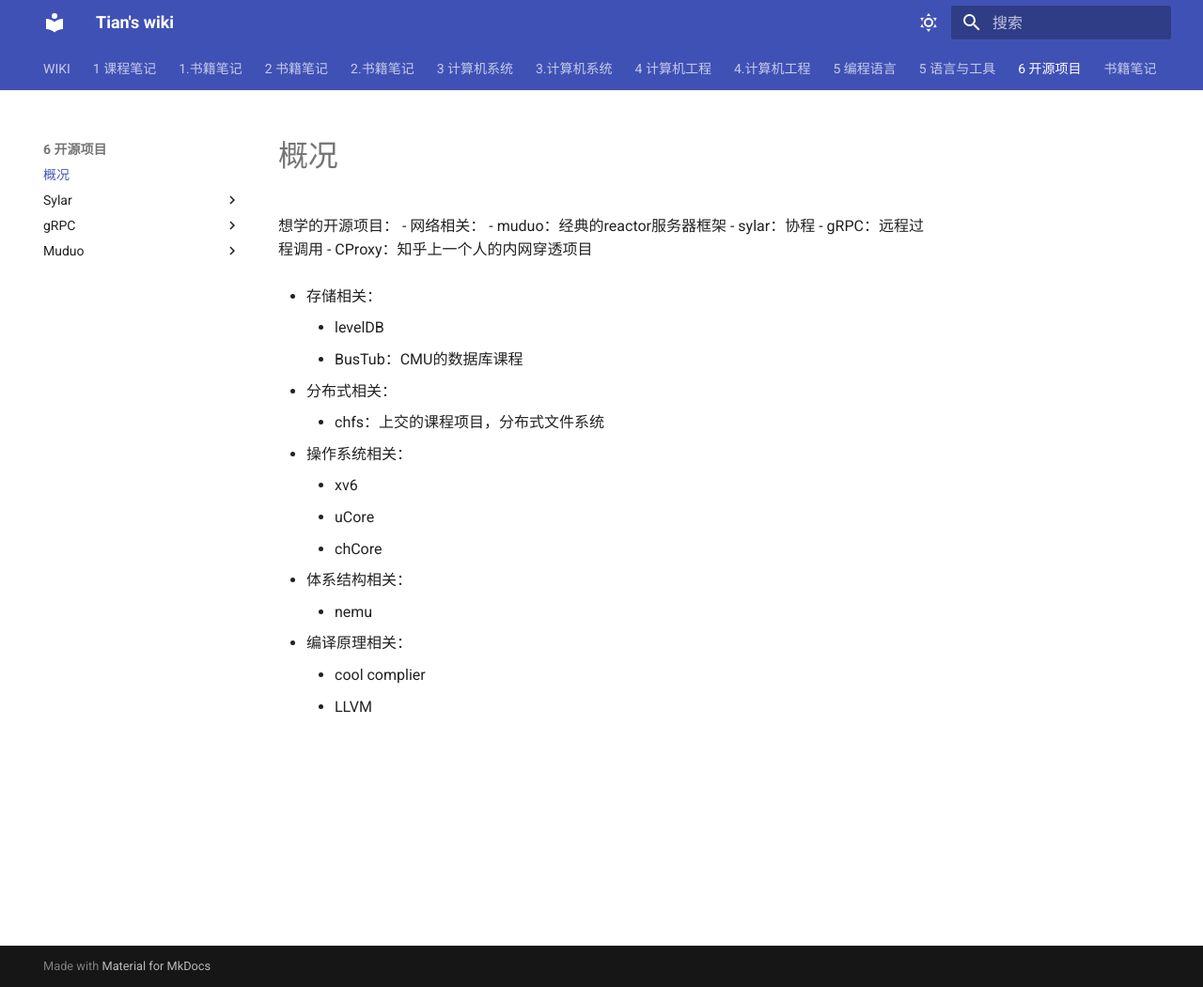
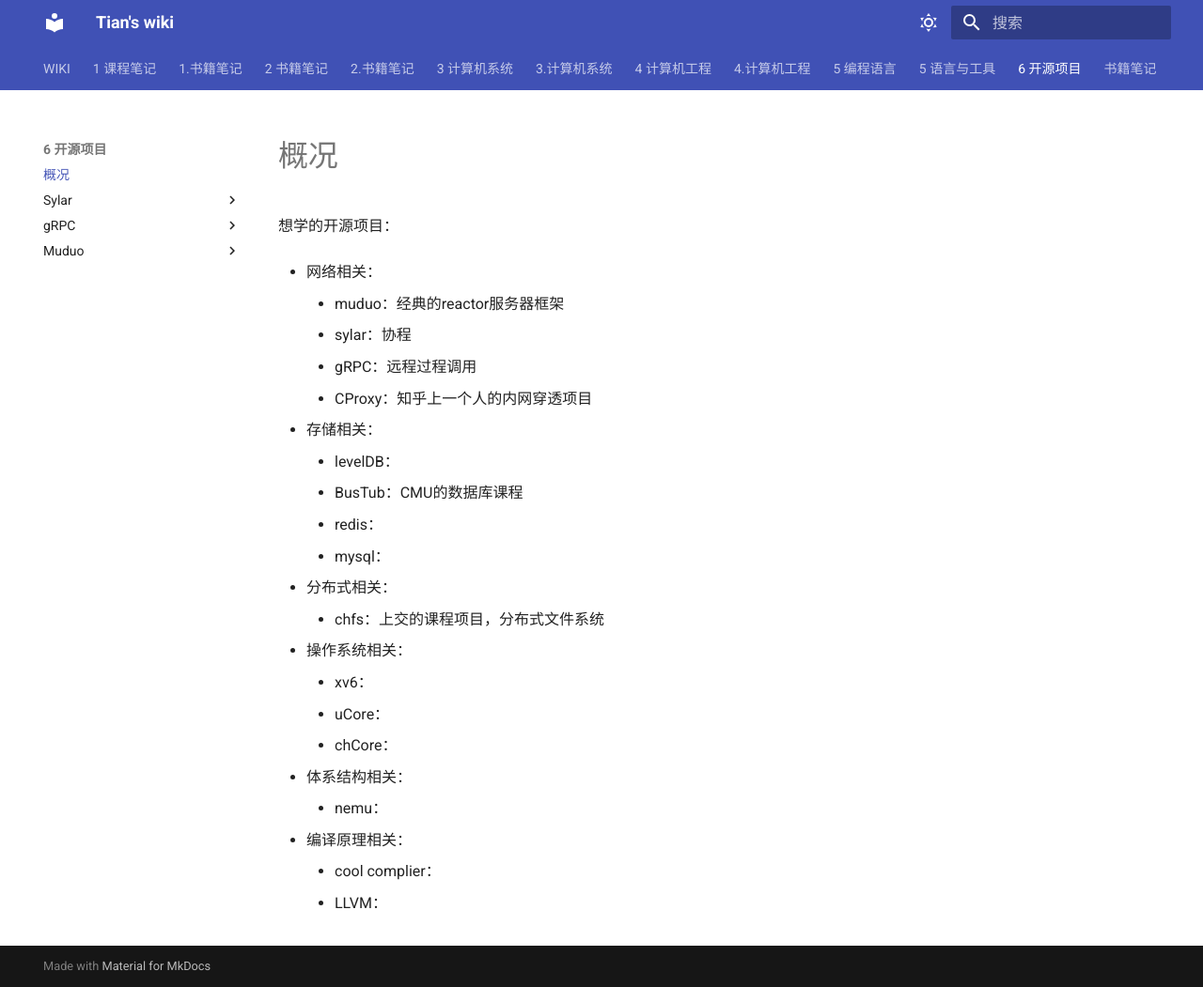
Before and after one commit to Tianpingan/wiki, an MkDocs documentation site: the page built from docs/6-开源项目/概况.md, in a window 1280 px wide and 1051 px high. Shown: the whole window at 94% size. Built offline with MkDocs 1.6.1 and Material for MkDocs 9.7.7, drawn with Linux system fonts in a browser that asks for light colours.

Commit message:
vault backup: 2022-08-27 18:33:37

```diff
--- a/docs/6-开源项目/概况.md
+++ b/docs/6-开源项目/概况.md
@@ -1,4 +1,5 @@
 想学的开源项目：
+
 - 网络相关：
 	- muduo：经典的reactor服务器框架
 	- sylar：协程
@@ -6,21 +7,23 @@
 	- CProxy：知乎上一个人的内网穿透项目
 
 - 存储相关：
-	- levelDB
+	- levelDB：
 	- BusTub：CMU的数据库课程
+	- redis：
+	- mysql：
 
 - 分布式相关：
 	- chfs：上交的课程项目，分布式文件系统
 
 
 - 操作系统相关：
-	- xv6
-	- uCore
-	- chCore
+	- xv6：
+	- uCore：
+	- chCore：
 
 - 体系结构相关：
-	- nemu
+	- nemu：
 
 - 编译原理相关：
-	- cool complier
-	- LLVM
+	- cool complier：
+	- LLVM：
```
Also changed, not shown: 1 other file.
